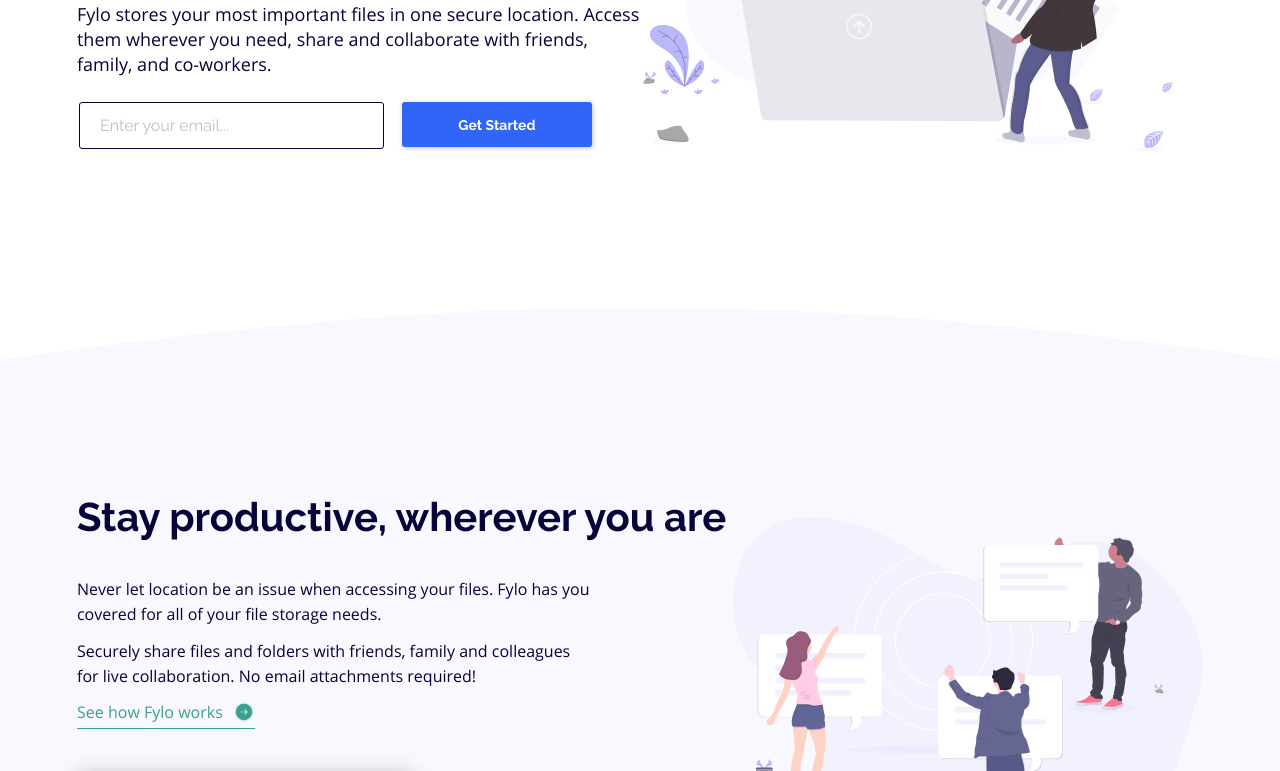
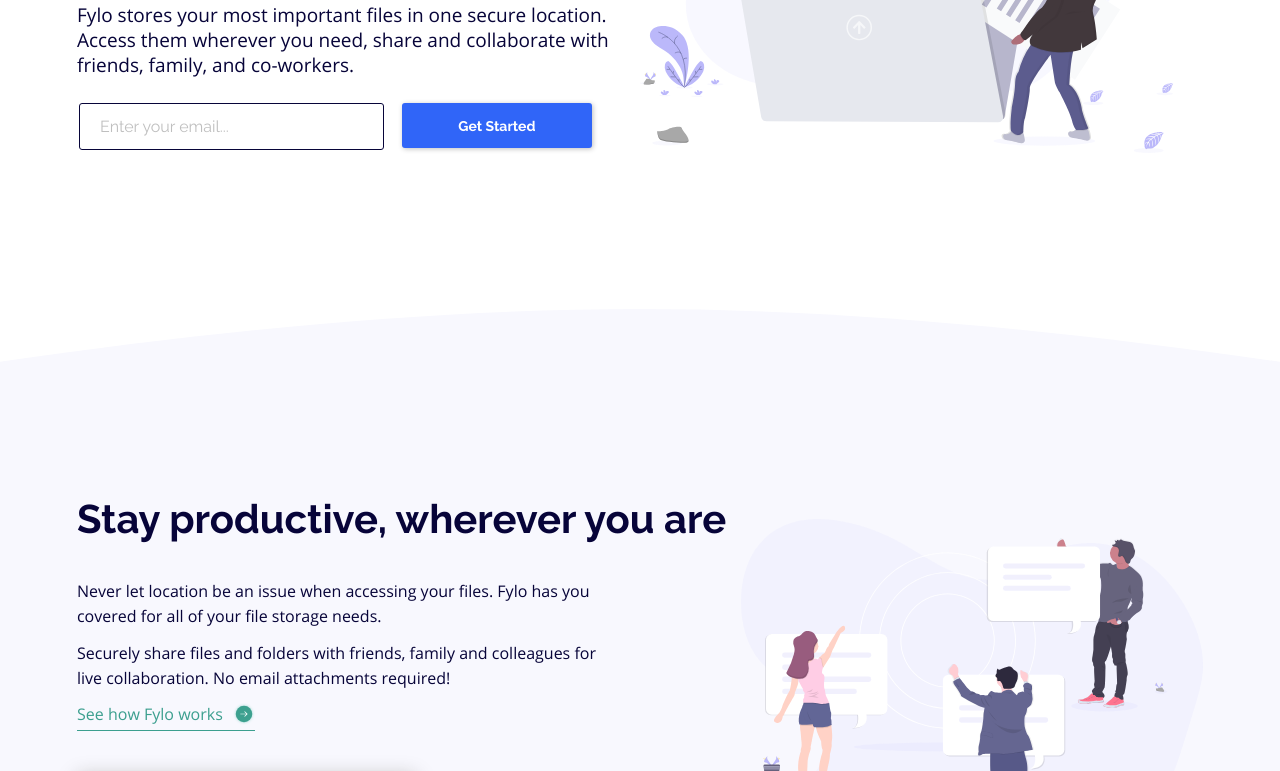
Before and after one commit to CeliaTois/Fylo__30062021, a website: page index.html in a window 1280 px wide. Shown: the part 465-1236 px from the top of the page. Drawn offline with Linux system fonts and the light colour scheme.

Commit message:
Modification de la taille des containers

```diff
--- a/sass/base/base.scss
+++ b/sass/base/base.scss
@@ -16,6 +16,6 @@
         font-size: 1.6rem;
     }
     @include large-desktops {
-        font-size: 1.8rem;
+        font-size: 1.9rem;
     }
 }
--- a/sass/components/button.scss
+++ b/sass/components/button.scss
@@ -36,7 +36,8 @@
             height: 37px;
         }
         @include desktops {
-            width: 200px;
+            width: 42%;
+            min-width: 200px;
             height: 48px;
             font-size: 1.4rem;
         }
--- a/sass/components/input.scss
+++ b/sass/components/input.scss
@@ -67,7 +67,8 @@
         margin: 0 35px;
     }
     @include desktops {
-        width: 38%; /* Input and button width */
+        width: 39%; /* Input and button width */
+        max-width: 480px;
     }
     & input {
         border: none;
--- a/sass/layouts/footer.scss
+++ b/sass/layouts/footer.scss
@@ -34,6 +34,7 @@
     & #contact {
         @include min-tablets {
             width: 34.37%;
+            max-width: 500px;
         }
         &__phone {
             margin-bottom: 20px;
@@ -47,6 +48,7 @@
     }
     & .footer-menu {
         width: 21.09%;
+        max-width: 300px;
     }
     & ul {
         padding: 0;
--- a/sass/pages/description.scss
+++ b/sass/pages/description.scss
@@ -33,7 +33,7 @@
             max-width: $tablets-max-width;
         }
         @include desktops {
-            width: 42.18%;
+            width: 41%;
             max-width: 540px;
         }
         @include large-desktops {
@@ -52,8 +52,8 @@
             max-width: $tablets-max-width;
         }
         @include desktops {
-            width: 58.87%;
-            max-width: 730px;
+            width: 59%;
+            max-width: 740px;
         }
         &__text {
             & h2 {
--- a/sass/pages/presentation.scss
+++ b/sass/pages/presentation.scss
@@ -43,7 +43,7 @@
         }
         @include desktops {
             width: 50%;
-            max-width: 590px;
+            max-width: 640px;
             text-align: left;
         }
         & h1 {
--- a/sass/pages/register.scss
+++ b/sass/pages/register.scss
@@ -25,15 +25,15 @@
         @include desktops {
             display: flex;
             flex-direction: row;
-            justify-content: space-between;
+            justify-content: center;
             width: 100%;
         }
         &__text {
             text-align: center;
             @include desktops {
                 text-align: left;
-                width: 41.93%;
-                max-width: 520px;
+                width: 61%;
+                max-width: 760px;
 
             }
             & h2 {
@@ -57,9 +57,11 @@
                     line-height: map-get($map: $p-height, $key: tablet);
                     margin: 28px 0 10px;
                 }
-                @include large-desktops {
+                @include desktops {
                     font-size: 1.7rem;
                     line-height: 2.5rem;
+                    width: 68%;
+                    max-width: 520px;
                 }
             }
         }
--- a/sass/utils/mixins.scss
+++ b/sass/utils/mixins.scss
@@ -45,7 +45,7 @@
 @mixin section-position {
     display: flex;
     flex-direction: row-reverse;
-    justify-content: space-between;
+    justify-content: center;
     align-items: flex-start;
 }
 
```
Also changed, not shown: public/css/style.css, 1 other file.
